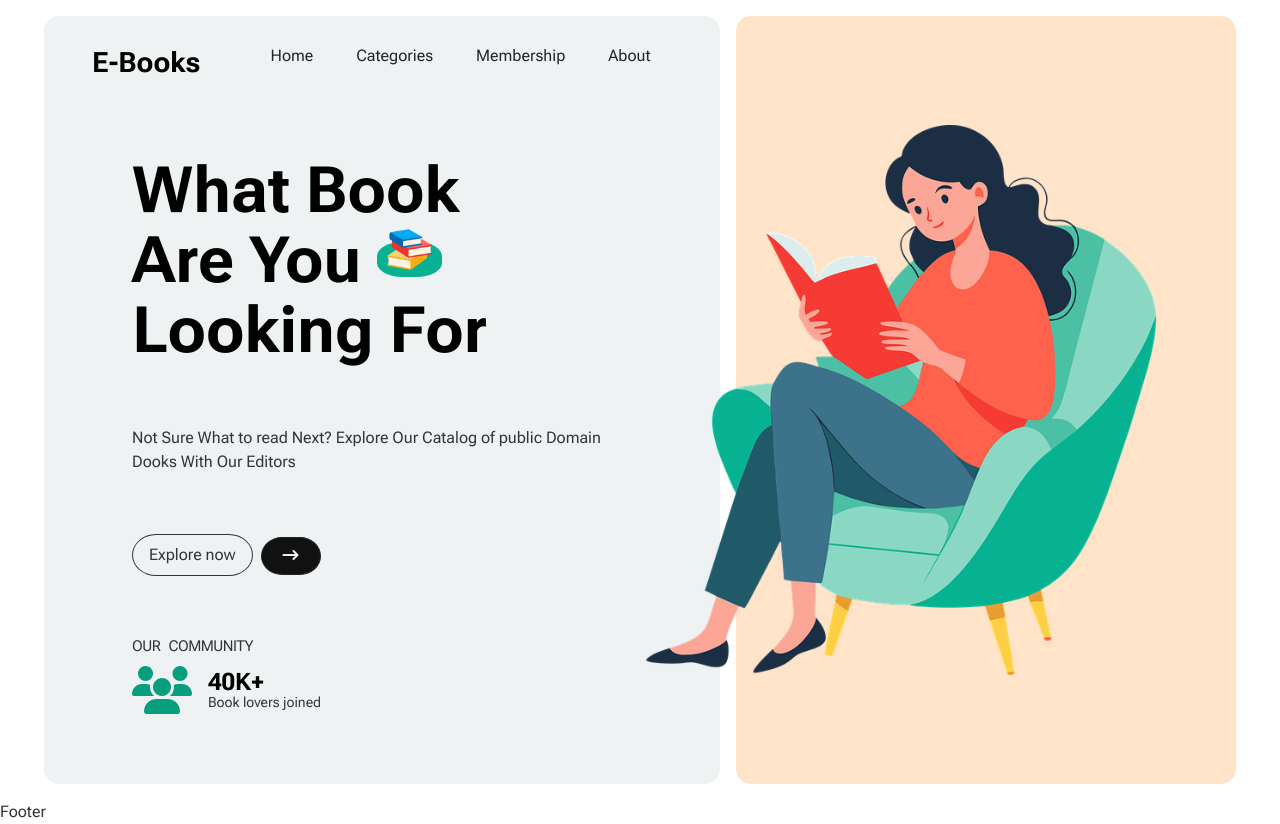
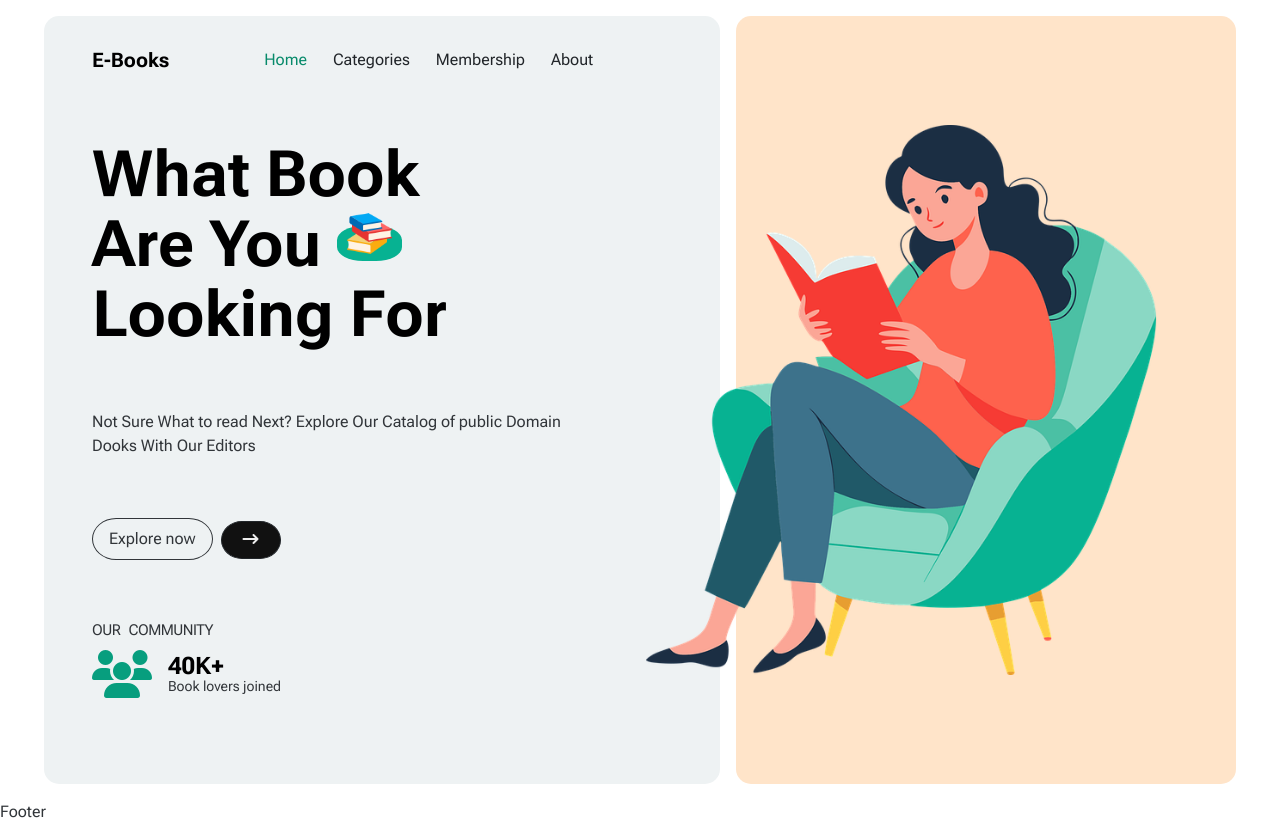
Before and after one commit to Kareem-Nasrallah/E-Books, a React (Vite) app: page / in a window 1280 px wide. Built offline with nearby package versions, Linux system fonts and the light colour scheme.

Commit message:
header editing

```diff
--- a/src/Components/Header.jsx
+++ b/src/Components/Header.jsx
@@ -4,48 +4,60 @@ import "./header.css";
 
 const Header = () => {
   return (
-    /*
-
-<nav class="navbar navbar-expand-lg navbar-light bg-light">
-  <div class="container-fluid">
-    <a class="navbar-brand" href="#">E-Books</a>
-    <button class="navbar-toggler" type="button" data-bs-toggle="collapse" data-bs-target="#navbarSupportedContent" aria-controls="navbarSupportedContent" aria-expanded="false" aria-label="Toggle navigation">
-      <span class="navbar-toggler-icon"></span>
+    <nav className="navbar navbar-expand-lg navbar-ligh">
+      <div className="container-fluid p-0">
+        <span className="navbar-brand fw-bold">E-Books</span>
+        <button
+          className="navbar-toggler"
+          type="button"
+          data-bs-toggle="collapse"
+          data-bs-target="#navbarContent"
+          aria-controls="navbarContent"
+          aria-expanded="false"
+          aria-label="Toggle navigation"
+        >
+          <span className="navbar-toggler-icon"></span>
         </button>
-    <div class="collapse navbar-collapse" id="navbarSupportedContent">
-      <ul class="navbar-nav me-auto mb-2 mb-lg-0">
-        <li class="nav-item">
-          <a class="nav-link active" aria-current="page" href="#">Home</a>
+        <div className="collapse navbar-collapse d-flex justify-content-center" id="navbarContent">
+          <ul className="navbar-nav justify-content-evenly mb-2 mb-lg-0 gap-2 px-2 w-75">
+            <li className="nav-item">
+              <NavLink
+                to="/"
+                className={({isActive})=>isActive?"navActive navItem p-1 px-2":"navItem p-1 px-2"}
+              >
+                Home
+              </NavLink>
             </li>
-        <li class="nav-item">
-          <a class="nav-link" href="#">Link</a>
+            <li className="nav-item">
+              <NavLink
+                to="/categories"
+                className={({isActive})=>isActive?"navActive navItem p-1 px-2":"navItem p-1 px-2"}
+              >
+                Categories
+              </NavLink>
             </li>
-        <li class="nav-item dropdown">
-          <a class="nav-link dropdown-toggle" href="#" id="navbarDropdown" role="button" data-bs-toggle="dropdown" aria-expanded="false">
-            Dropdown
-          </a>
-          <ul class="dropdown-menu" aria-labelledby="navbarDropdown">
-            <li><a class="dropdown-item" href="#">Action</a></li>
-            <li><a class="dropdown-item" href="#">Another action</a></li>
-            <li><hr class="dropdown-divider"></li>
-            <li><a class="dropdown-item" href="#">Something else here</a></li>
-          </ul>
+            <li className="nav-item">
+              <NavLink
+                to="/membership"
+                className={({isActive})=>isActive?"navActive navItem p-1 px-2":"navItem p-1 px-2"}
+              >
+                Membership
+              </NavLink>
             </li>
-        <li class="nav-item">
-          <a class="nav-link disabled" href="#" tabindex="-1" aria-disabled="true">Disabled</a>
+            <li className="nav-item">
+              <NavLink
+                to="/about"
+                className={({isActive})=>isActive?"navActive navItem p-1 px-2":"navItem p-1 px-2"}
+              >
+                About
+              </NavLink>
             </li>
           </ul>
-      <form class="d-flex">
-        <input class="form-control me-2" type="search" placeholder="Search" aria-label="Search">
-        <button class="btn btn-outline-success" type="submit">Search</button>
-      </form>
         </div>
       </div>
     </nav>
 
-
-
-*/
+    /*
 
     <div className="d-flex pb-4 gap-2 align-items-end">
       <h1
@@ -63,7 +75,7 @@ const Header = () => {
         <NavLink to="/categories" className="navItem p-1 px-2">
           Categories
         </NavLink>
-        {/* <NavLink to="/advanced-search" className='text-dark'>Advanced Search</NavLink> */}
+        //  <NavLink to="/advanced-search" className='text-dark'>Advanced Search</NavLink>
         <NavLink to="/membership" className="navItem p-1 px-2">
           Membership
         </NavLink>
@@ -72,6 +84,7 @@ const Header = () => {
         </NavLink>
       </nav>
     </div>
+    */
   );
 };
 
--- a/src/Components/header.css
+++ b/src/Components/header.css
@@ -1,5 +1,5 @@
-nav{
-    max-width: 400px !important;
+ul{
+    max-width: 500px !important;
 }
 .navItem{
     text-decoration: none;
@@ -9,3 +9,6 @@ nav{
 .navItem:hover{
     color: rgb(7, 138, 106);
 }
+.navActive{
+    color: rgb(7, 138, 106);
+}
--- a/src/Pages/Home.jsx
+++ b/src/Pages/Home.jsx
@@ -14,10 +14,9 @@ const Home = () => {
           }}
         >
           <Header />
-          <div className="d-flex align-items-center justify-content-center" style={{ height: "90%" }}>
             <div
               className=" d-flex flex-column gap-4 justify-content-evenly py-3"
-              style={{ height: "100%" }}
+              style={{ height: "90%" }}
             >
               <h2
                 className="heading m-0"
@@ -62,7 +61,7 @@ const Home = () => {
                   Explore now
                 </p>
                 <button className="btn btn-dark oval-arrow">
-                  <i class="fa-solid fa-arrow-right-long"></i>
+                  <i className="fa-solid fa-arrow-right-long"></i>
                 </button>
               </div>
               <div>
@@ -79,7 +78,7 @@ const Home = () => {
                 </p>
                 <div className="d-inline-flex align-items-center gap-3">
                   <i
-                    class="fa-solid fa-users"
+                    className="fa-solid fa-users"
                     style={{ fontSize: "3em", color: "rgb(7 158 126)" }}
                   ></i>
                   <div className="pt-1" style={{ lineHeight: "20px" }}>
@@ -89,7 +88,6 @@ const Home = () => {
                 </div>
               </div>
             </div>
-          </div>
         </div>
         <div
           className="col mx-2 d-flex align-items-center"
--- a/src/index.css
+++ b/src/index.css
@@ -4,6 +4,7 @@
   font-optical-sizing: auto;
   color: #313539;
   padding: 0;margin: 0;
+  box-sizing: border-box;
 }
 .heading {
   color: #000;
```
Lines whose indentation alone changed are shown as unchanged.
